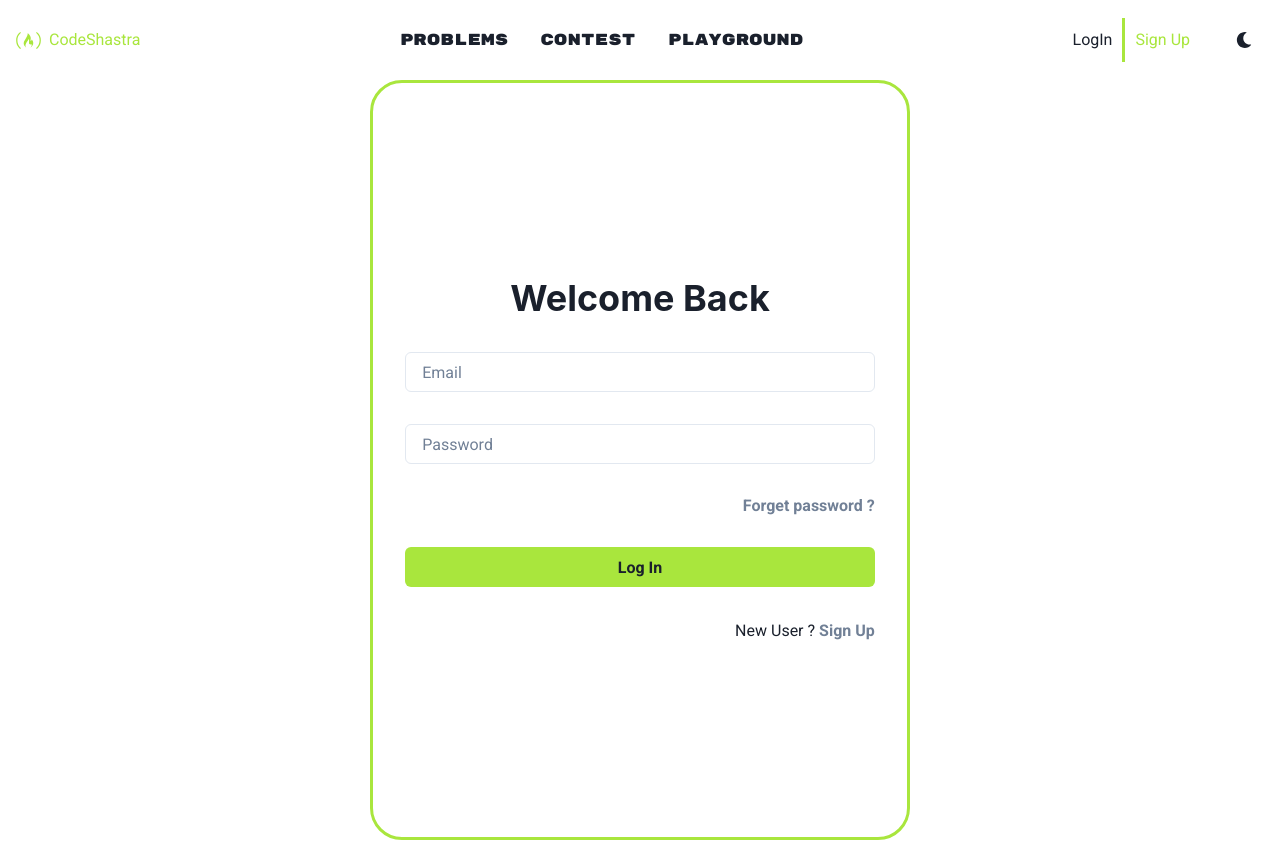
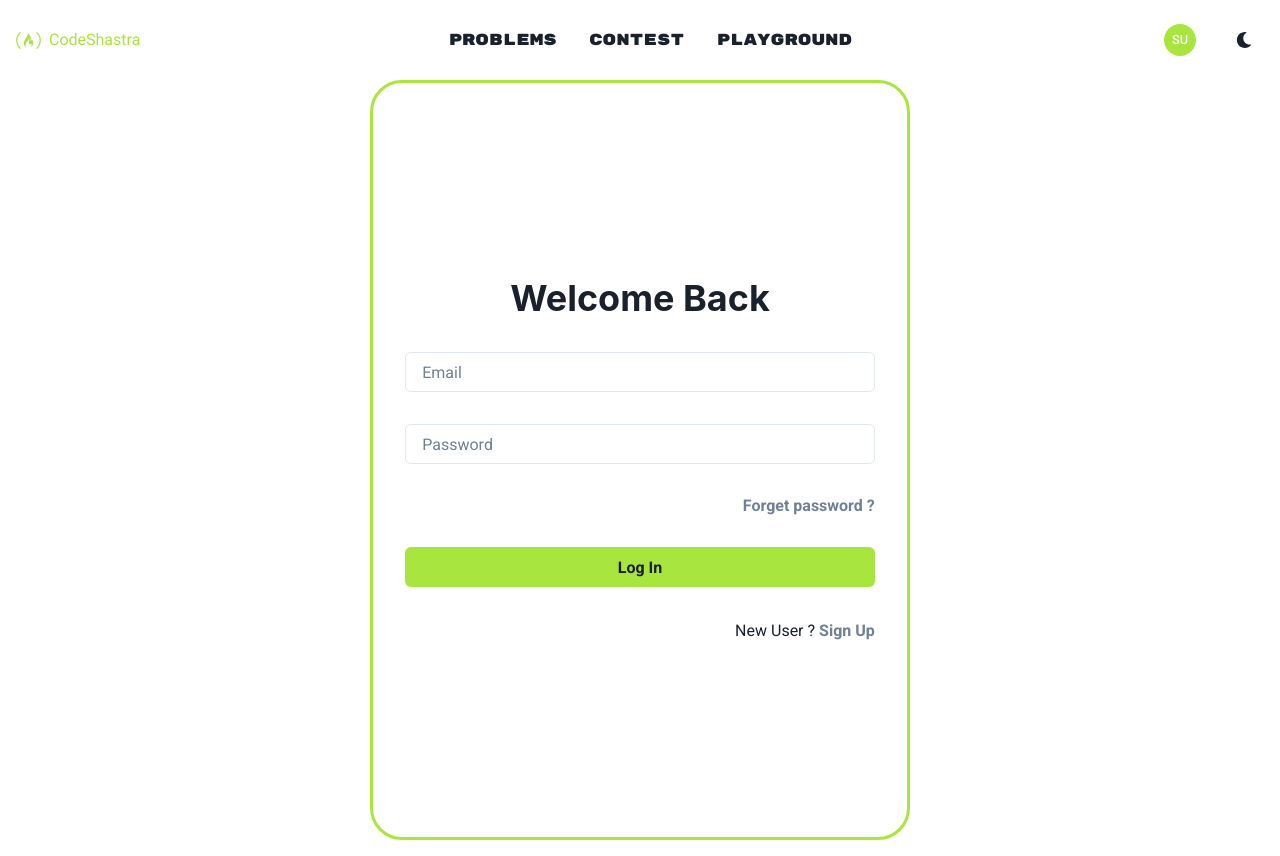
Before and after one commit to Shail2004/Coding-Platform, a React (Create React App) app in the folder FrontEnd/: page /login in a window 1280 px wide. Built offline with nearby package versions, Linux system fonts and the light colour scheme; sample sign-in values are in the browser's storage.

Commit message:
Enhance Header component with user authentication features, including dynamic navigation links and a user menu for authenticated users. Implement logout functionality with a success toast notification.

```diff
--- a/FrontEnd/src/Components/Header.jsx
+++ b/FrontEnd/src/Components/Header.jsx
@@ -2,38 +2,81 @@ import React from 'react'
 import {
   VStack,
   HStack,
-  border
+  border,
+  Menu,
+  MenuButton,
+  MenuList,
+  MenuItem,
+  Avatar,
+  useToast
 } from '@chakra-ui/react'
 import { Button } from '@chakra-ui/react'
-import { Link } from 'react-router-dom'
-import {BiBorderBottom, BiMenuAltLeft, BiOutline} from "react-icons/bi"
+import { Link, useNavigate } from 'react-router-dom'
+import { BiMenuAltLeft } from "react-icons/bi"
 import { Text } from '@chakra-ui/react'
 import { FaFreeCodeCamp } from "react-icons/fa";
 import { Box } from '@chakra-ui/react'
+import { useAuth } from '../context/AuthContext';
 
 import "../Style/navbar.scss";
 import "../Style/all.scss";
 
 const Header = () => {
+  const { user, isAuthenticated, logout } = useAuth();
+  const navigate = useNavigate();
+  const toast = useToast();
+
+  const handleLogout = () => {
+    logout();
+    toast({
+      title: 'Logged out',
+      description: 'You have been successfully logged out',
+      status: 'success',
+      duration: 3000,
+      isClosable: true,
+    });
+    navigate('/login');
+  };
+
   return (
     <>
      <HStack h="20" justifyContent={"space-between"} background={"transparent"}>
-        <HStack marginLeft={"4"} className='logo' as={Link} to={"/"}>
+        <HStack marginLeft={"4"} className='logo' as={Link} to={isAuthenticated ? "/playground" : "/"}>
           <FaFreeCodeCamp size={"25"}/>
           <Text size={"2rem"} >CodeShastra</Text>
         </HStack>
         <HStack columnGap={"2rem"} >
-          <Box as={Link} className='contest' to={"/problems"}>Problems</Box>
-
-          <Link className='contest'>Contest</Link>
-          <Link className='contest' to={"/playground"}>PlayGround</Link>
+          {isAuthenticated && (
+            <>
+              <Box as={Link} className='contest' to={"/problems"}>Problems</Box>
+              <Link className='contest'>Contest</Link>
+              <Link className='contest' to={"/playground"}>PlayGround</Link>
+            </>
+          )}
         </HStack>
         <HStack marginRight={"20"} columnGap={"0rem"} >
-          <Link className='login' to={"/login"}>LogIn</Link>
-          <Link className='last' to={"/signup"}>Sign Up</Link>
+          {!isAuthenticated ? (
+            <>
+              <Link className='login' to={"/login"}>LogIn</Link>
+              <Link className='last' to={"/signup"}>Sign Up</Link>
+            </>
+          ) : (
+            <Menu>
+              <MenuButton as={Button} variant="ghost" p={1} rounded="full">
+                <Avatar
+                  size="sm"
+                  name={user?.name}
+                  bg="#a9e63d"
+                />
+              </MenuButton>
+              <MenuList>
+                <MenuItem as={Link} to="/playground">My Dashboard</MenuItem>
+                <MenuItem onClick={handleLogout}>Logout</MenuItem>
+              </MenuList>
+            </Menu>
+          )}
         </HStack>
      </HStack>
-
     </>
   );
 };
```
